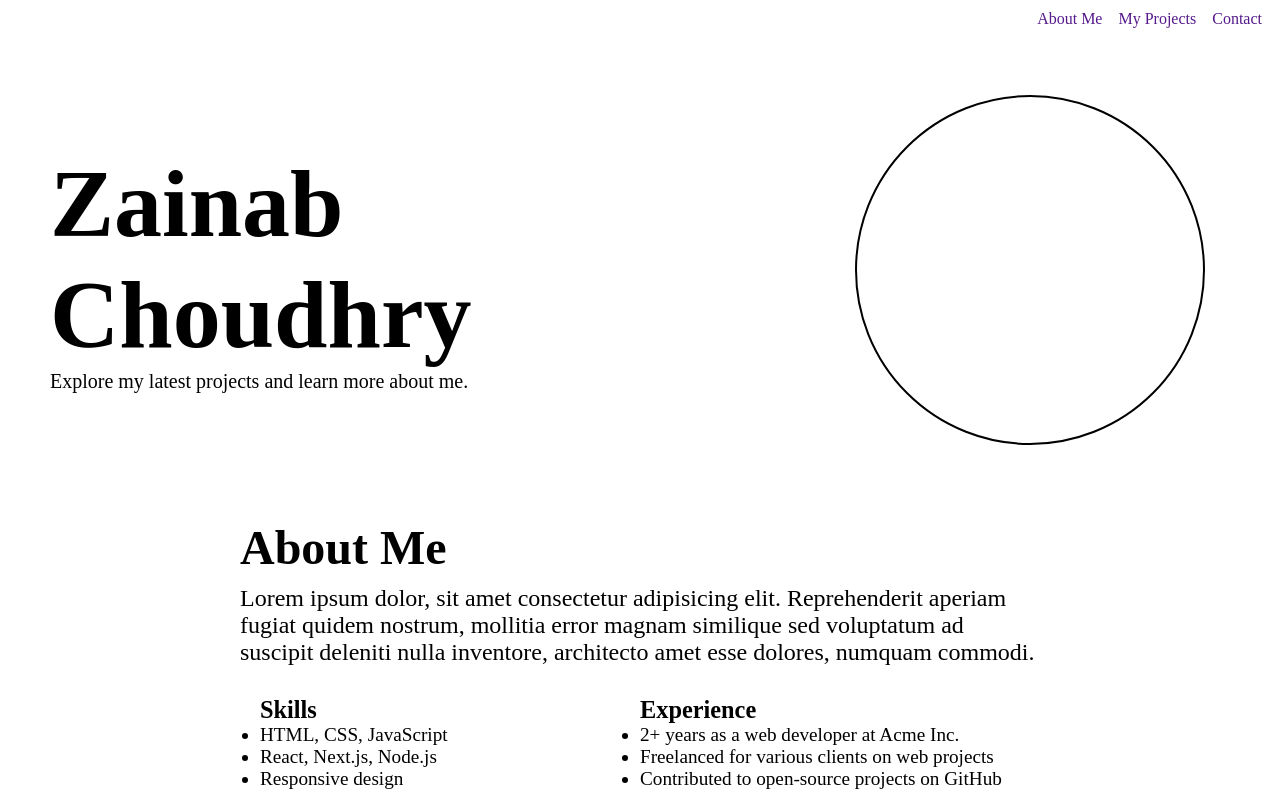
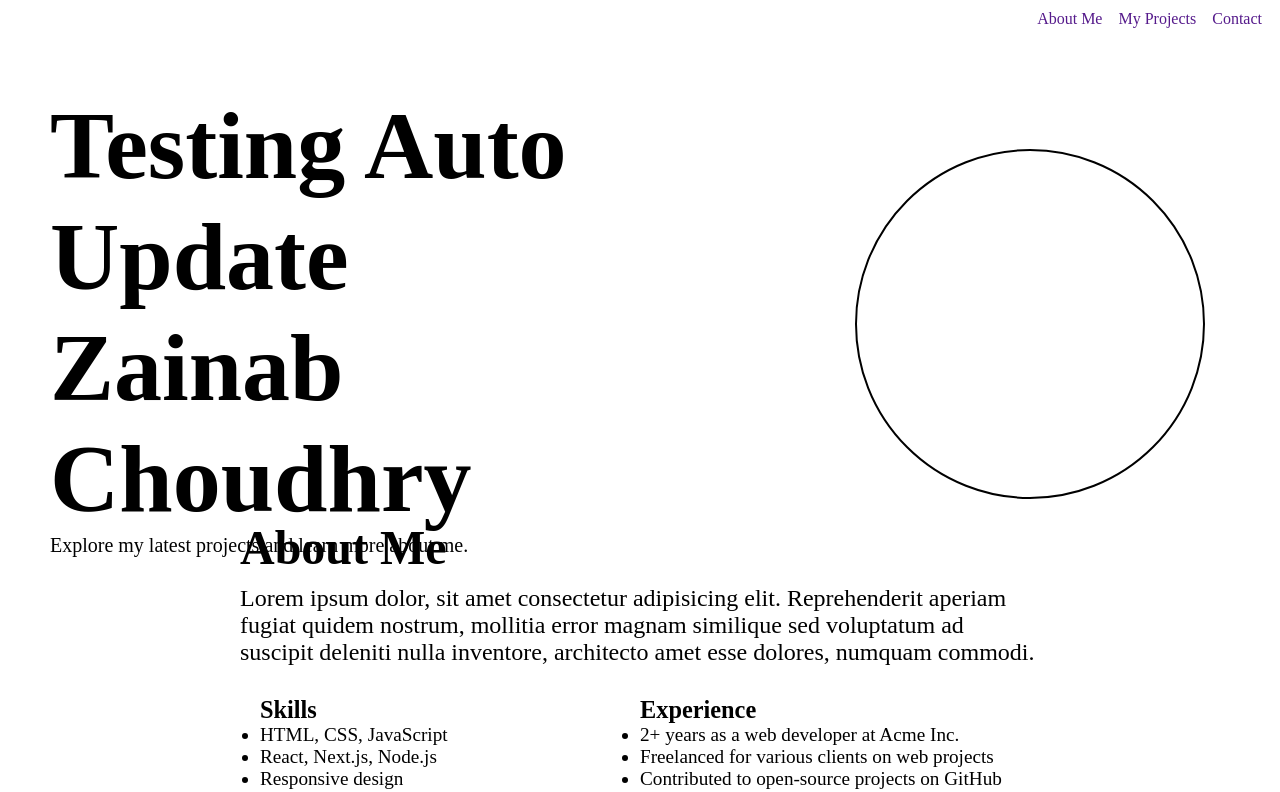
Before and after one commit to zainabch123/my-portfolio-react-app, a React (Vite) app: page / in a window 1280 px wide. Shown: the top 792 px of the page. Built offline with nearby package versions, Linux system fonts and the light colour scheme.

Commit message:
Testing auto update

```diff
--- a/src/App.jsx
+++ b/src/App.jsx
@@ -11,6 +11,7 @@ function App() {
         </nav>
         <section className="title-section">
           <div className="title">
+            <h1>Testing Auto Update</h1>
             <h1>Zainab Choudhry</h1>
             <p>Explore my latest projects and learn more about me.</p>
           </div>
```
